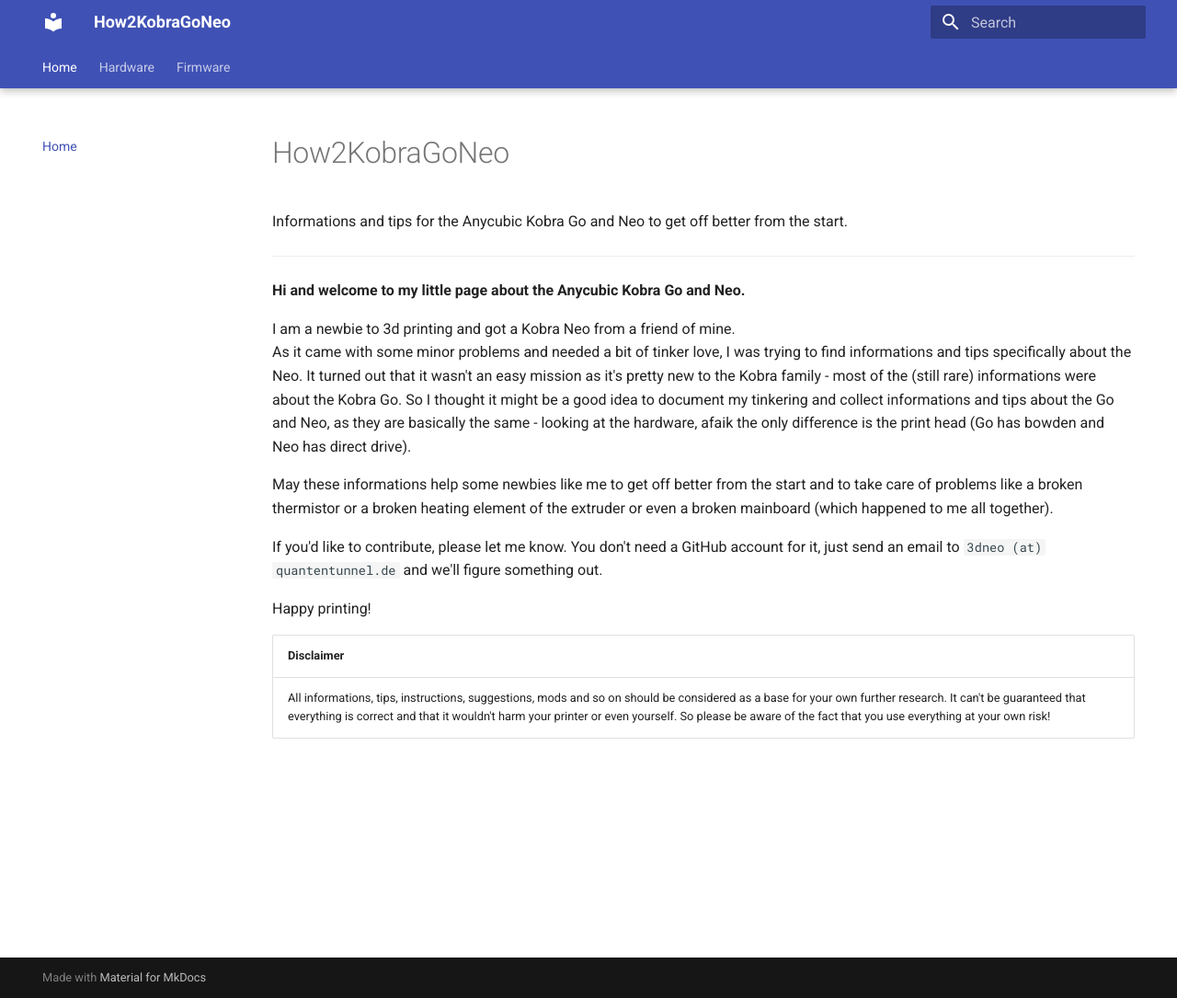
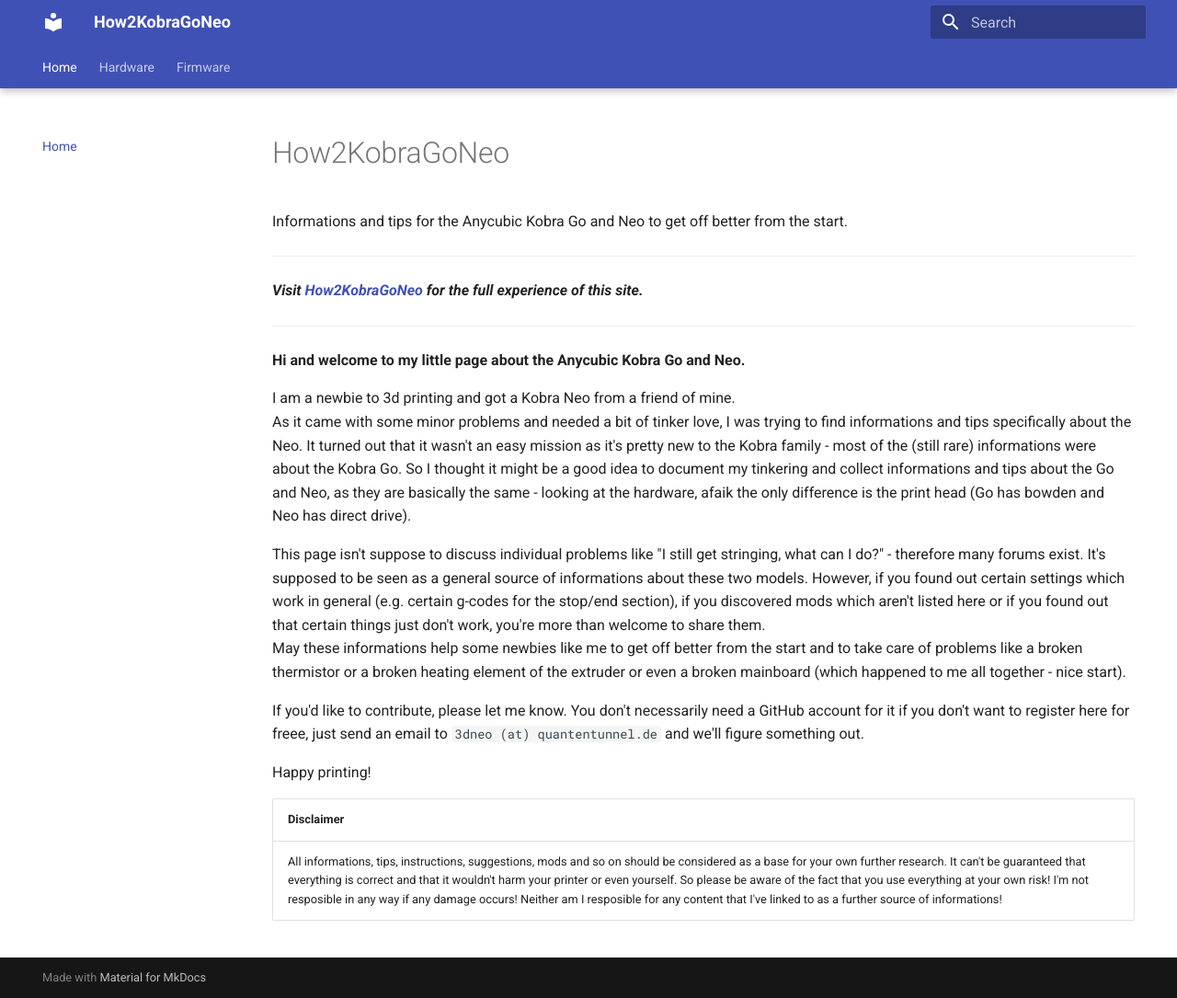
Before and after one commit to 1coderookie/KobraGoNeoInsights, an MkDocs documentation site: the page built from docs/index.md, in a window 1280 px wide and 1085 px high. Shown: the whole window at 92% size. Built offline with MkDocs 1.6.1 and Material for MkDocs 9.7.7, drawn with Linux system fonts in a browser that asks for light colours.

Commit message:
Update index.md

```diff
--- a/docs/index.md
+++ b/docs/index.md
@@ -1,5 +1,9 @@
 # How2KobraGoNeo
 Informations and tips for the Anycubic Kobra Go and Neo to get off better from the start.
+
+---
+
+***Visit [How2KobraGoNeo](https://1coderookie.github.io/How2KobraGoNeo/) for the full experience of this site.***
 
 ---
 
@@ -8,12 +12,13 @@
 I am a newbie to 3d printing and got a Kobra Neo from a friend of mine.
 As it came with some minor problems and needed a bit of tinker love, I was trying to find informations and tips specifically about the Neo. It turned out that it wasn't an easy mission as it's pretty new to the Kobra family - most of the (still rare) informations were about the Kobra Go. So I thought it might be a good idea to document my tinkering and collect informations and tips about the Go and Neo, as they are basically the same - looking at the hardware, afaik the only difference is the print head (Go has bowden and Neo has direct drive).
 
-May these informations help some newbies like me to get off better from the start and to take care of problems like a broken thermistor or a broken heating element of the extruder or even a broken mainboard (which happened to me all together).
+This page isn't suppose to discuss individual problems like "I still get stringing, what can I do?" - therefore many forums exist. It's supposed to be seen as a general source of informations about these two models. However, if you found out certain settings which work in general (e.g. certain g-codes for the stop/end section), if you discovered mods which aren't listed here or if you found out that certain things just don't work, you're more than welcome to share them.
+May these informations help some newbies like me to get off better from the start and to take care of problems like a broken thermistor or a broken heating element of the extruder or even a broken mainboard (which happened to me all together - nice start).
 
-If you'd like to contribute, please let me know. You don't need a GitHub account for it, just send an email to `3dneo (at) quantentunnel.de` and we'll figure something out.
+If you'd like to contribute, please let me know. You don't necessarily need a GitHub account for it if you don't want to register here for freee, just send an email to `3dneo (at) quantentunnel.de` and we'll figure something out.
 
 Happy printing!
 
 | Disclaimer |
 |:-----------|
-| All informations, tips, instructions, suggestions, mods and so on should be considered as a base for your own further research. It can't be guaranteed that everything is correct and that it wouldn't harm your printer or even yourself. So please be aware of the fact that you use everything at your own risk! |
+| All informations, tips, instructions, suggestions, mods and so on should be considered as a base for your own further research. It can't be guaranteed that everything is correct and that it wouldn't harm your printer or even yourself. So please be aware of the fact that you use everything at your own risk! I'm not resposible in any way if any damage occurs! Neither am I resposible for any content that I've linked to as a further source of informations! |
```
